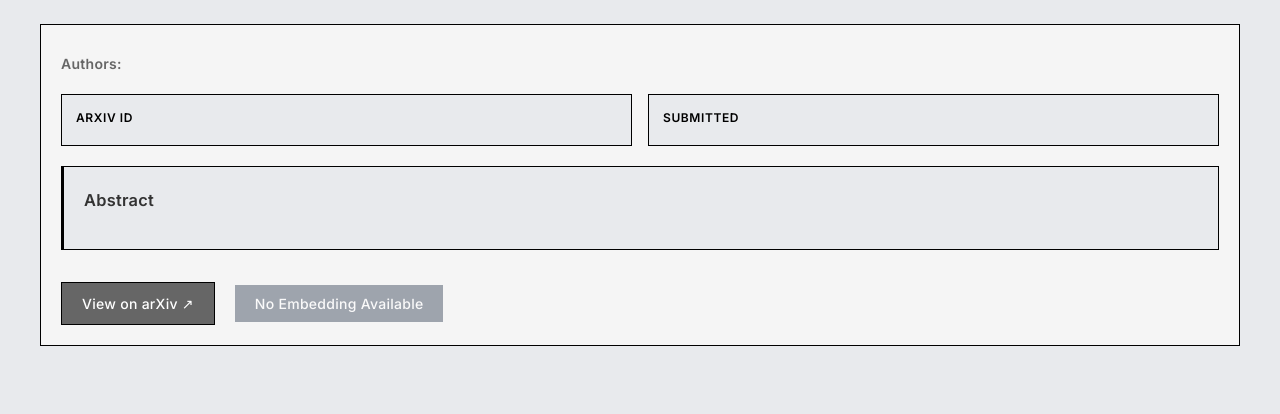
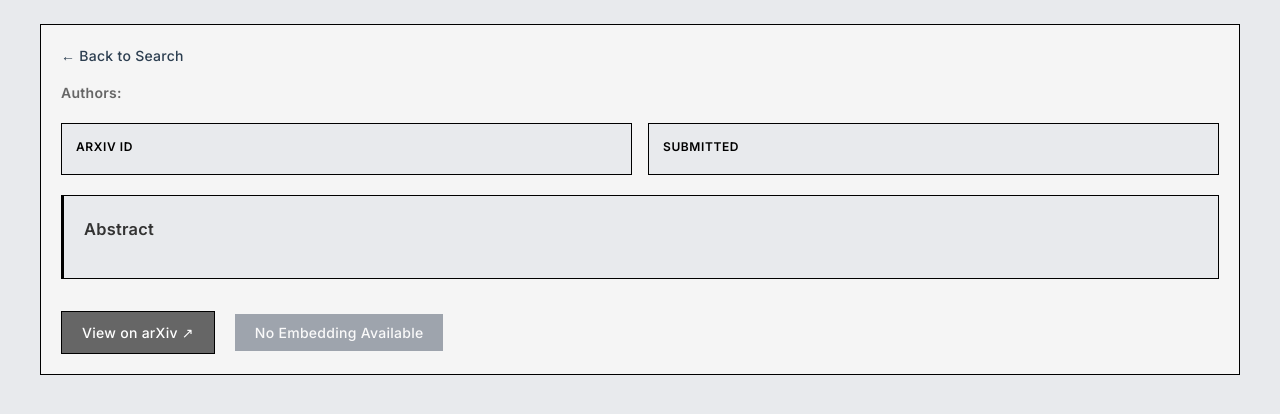
Before and after one commit to igm503/arxiv-troller, a Django app: template django/papers/templates/papers/detail.html in a window 1280 px wide. Shown: the part 70-484 px from the top of the page. Run offline with Django 5.2, Linux system fonts and the light colour scheme; the template is opened without the code that fills it, so the values that code supplies are empty; parts of the project's set-up code (start-up, migrations or seed data) failed here and were passed over.

Commit message:
back to search button on paper details

```diff
--- a/django/papers/templates/papers/detail.html
+++ b/django/papers/templates/papers/detail.html
@@ -4,6 +4,12 @@
 {% block content %}
 
 <div class="paper-card" data-paper-id="{{ paper.id }}">
+    <div style="margin-bottom: 1rem;">
+        <a href="#" id="back-to-search" style="color: #2c3e50; text-decoration: none; font-weight: 500;">
+            ← Back to Search
+        </a>
+    </div>
+
     <h1 class="paper-title">{{ paper.title }}</h1>
 
     <div class="paper-authors">
@@ -120,4 +126,66 @@
     </div>
 </div>
 
+<script>
+document.addEventListener('DOMContentLoaded', function() {
+    const backButton = document.getElementById('back-to-search');
+    const referrer = document.referrer;
+
+    // Add click handler that reads current state at click time
+    backButton.addEventListener('click', function(e) {
+        e.preventDefault();
+
+        // Read current tag context at click time (not page load)
+        const currentParams = new URLSearchParams(window.location.search);
+        const currentTag = currentParams.get('tag');
+
+        // Check if referrer is a search page on our site
+        const isSearchReferrer = referrer &&
+                                referrer.includes(window.location.origin) &&
+                                (referrer.includes('/search') || referrer.includes('/?'));
+
+        let targetUrl;
+
+        if (isSearchReferrer) {
+            // Extract search params from referrer
+            try {
+                const referrerUrl = new URL(referrer);
+                const referrerParams = new URLSearchParams(referrerUrl.search);
+
+                // Build new params: use referrer's search params but current tag context
+                const backParams = new URLSearchParams();
+
+                // Copy search-related params from referrer
+                const searchParams = ['q', 'date_filter', 'category', 'sort'];
+                searchParams.forEach(param => {
+                    const value = referrerParams.get(param);
+                    if (value) {
+                        backParams.set(param, value);
+                    }
+                });
+
+                // Use current tag context (from detail page URL at click time)
+                if (currentTag) {
+                    backParams.set('tag', currentTag);
+                }
+
+                // Build the URL
+                const searchUrl = '{% url "papers:search" %}';
+                targetUrl = searchUrl + (backParams.toString() ? '?' + backParams.toString() : '');
+            } catch (e) {
+                console.error('Error parsing referrer:', e);
+                // Fallback: go to search with just current tag
+                targetUrl = currentTag ? '{% url "papers:search" %}?tag=' + currentTag : '{% url "papers:search" %}';
+            }
+        } else {
+            // No valid search referrer: go to empty search with current tag context
+            targetUrl = currentTag ? '{% url "papers:search" %}?tag=' + currentTag : '{% url "papers:search" %}';
+        }
+
+        // Navigate to the constructed URL
+        window.location.href = targetUrl;
+    });
+});
+</script>
+
 {% endblock %}
```
